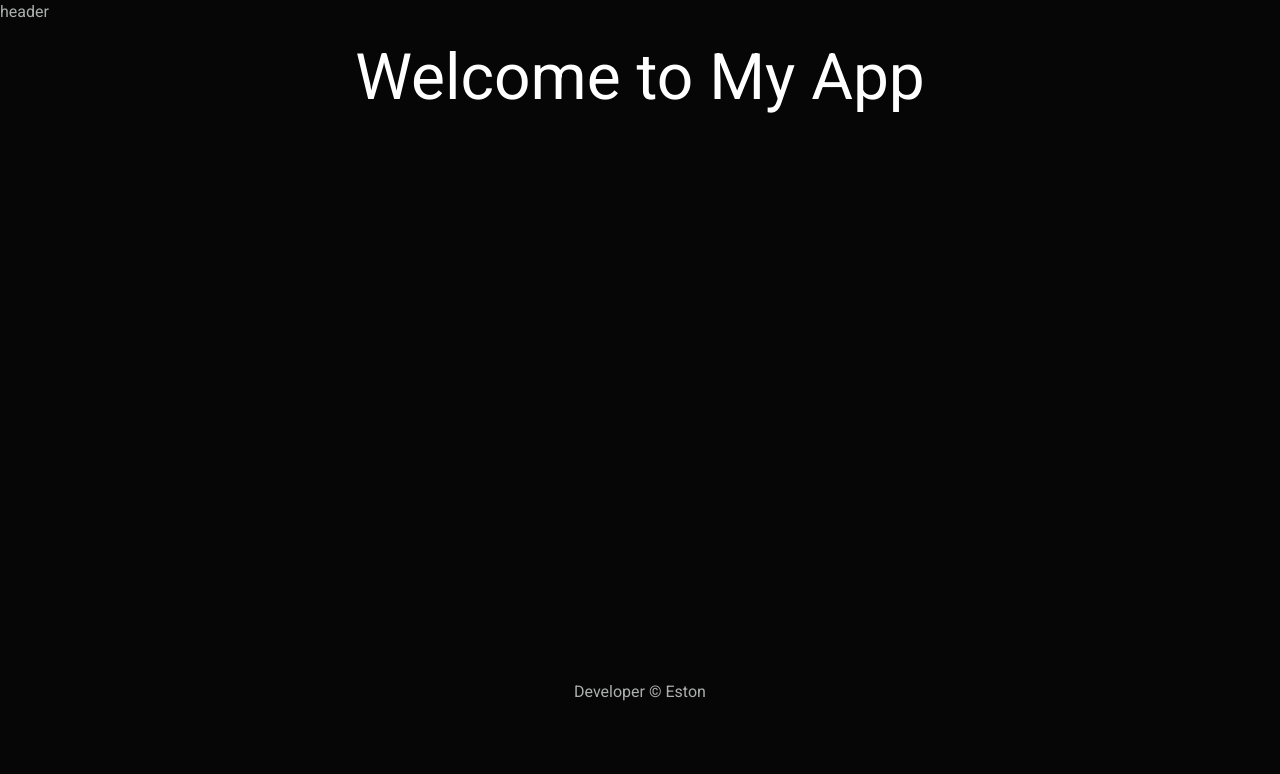
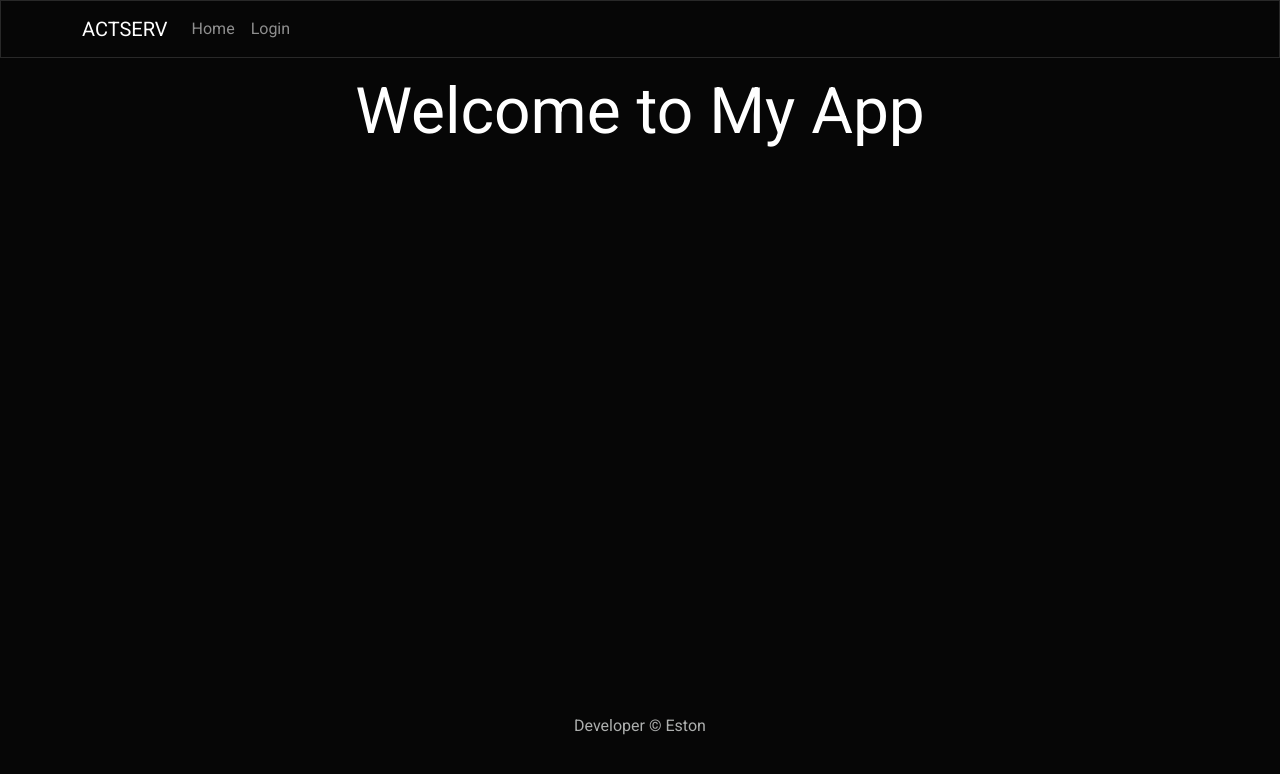
Before and after one commit to Titus-muchoki/ACTSERV-FE, a React (Create React App) app: page / in a window 1280 px wide. Shown: the top 774 px of the page. Built offline with nearby package versions, Linux system fonts and the light colour scheme.

Commit message:
adding navigation bar

```diff
--- a/src/components/Header.js
+++ b/src/components/Header.js
@@ -1,10 +1,21 @@
 import React from 'react'
-
+import { Navbar,Nav,Container,Row } from 'react-bootstrap'
 function Header() {
   return (
-    <div>
-      <header>header</header>
-    </div>
+    <header>
+<Navbar bg="dark" variant='dark' expand="lg" collapseOnSelect>
+  <Container>
+    <Navbar.Brand href="/">ACTSERV</Navbar.Brand>
+    <Navbar.Toggle aria-controls="basic-navbar-nav" />
+    <Navbar.Collapse id="basic-navbar-nav">
+      <Nav className="me-auto">
+        <Nav.Link href="/">Home</Nav.Link>
+        <Nav.Link href="/login">Login</Nav.Link>
+
+      </Nav>
+    </Navbar.Collapse>
+  </Container>
+</Navbar>    </header>
   )
 }
 
```
